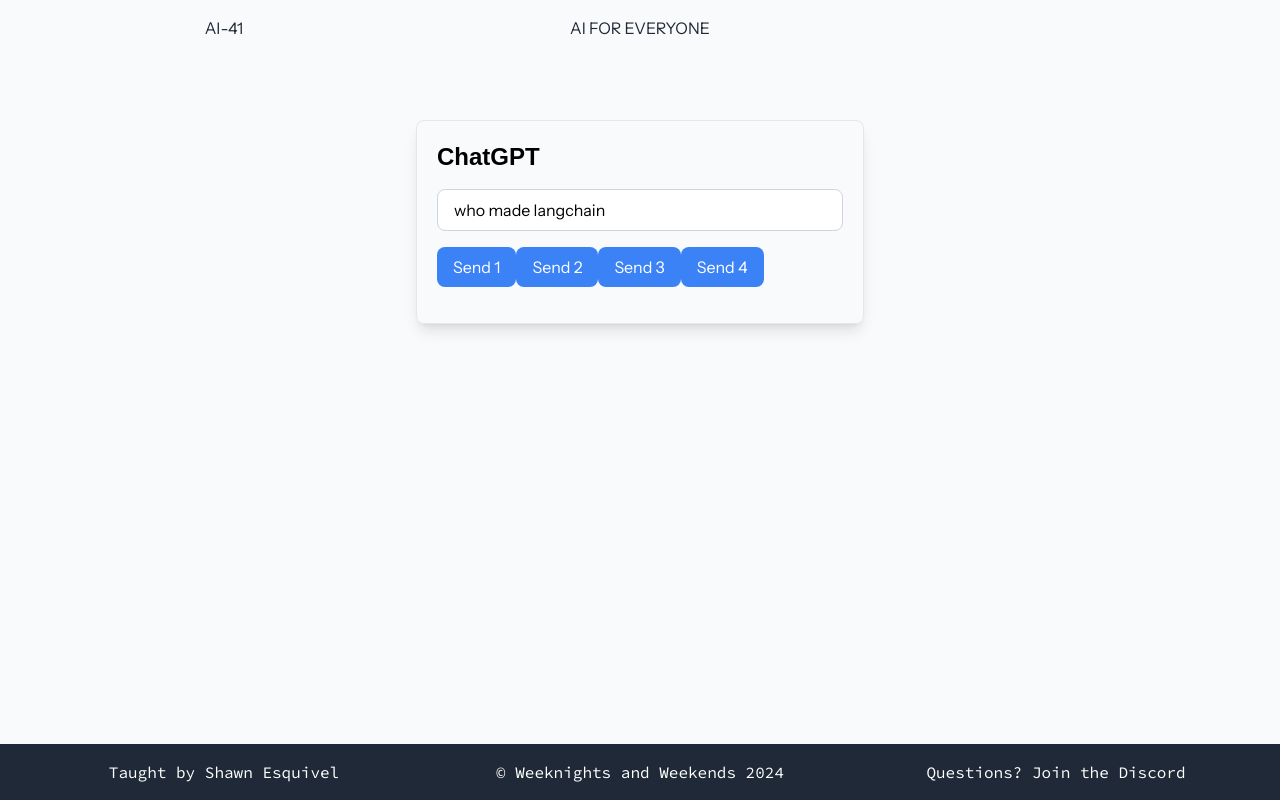
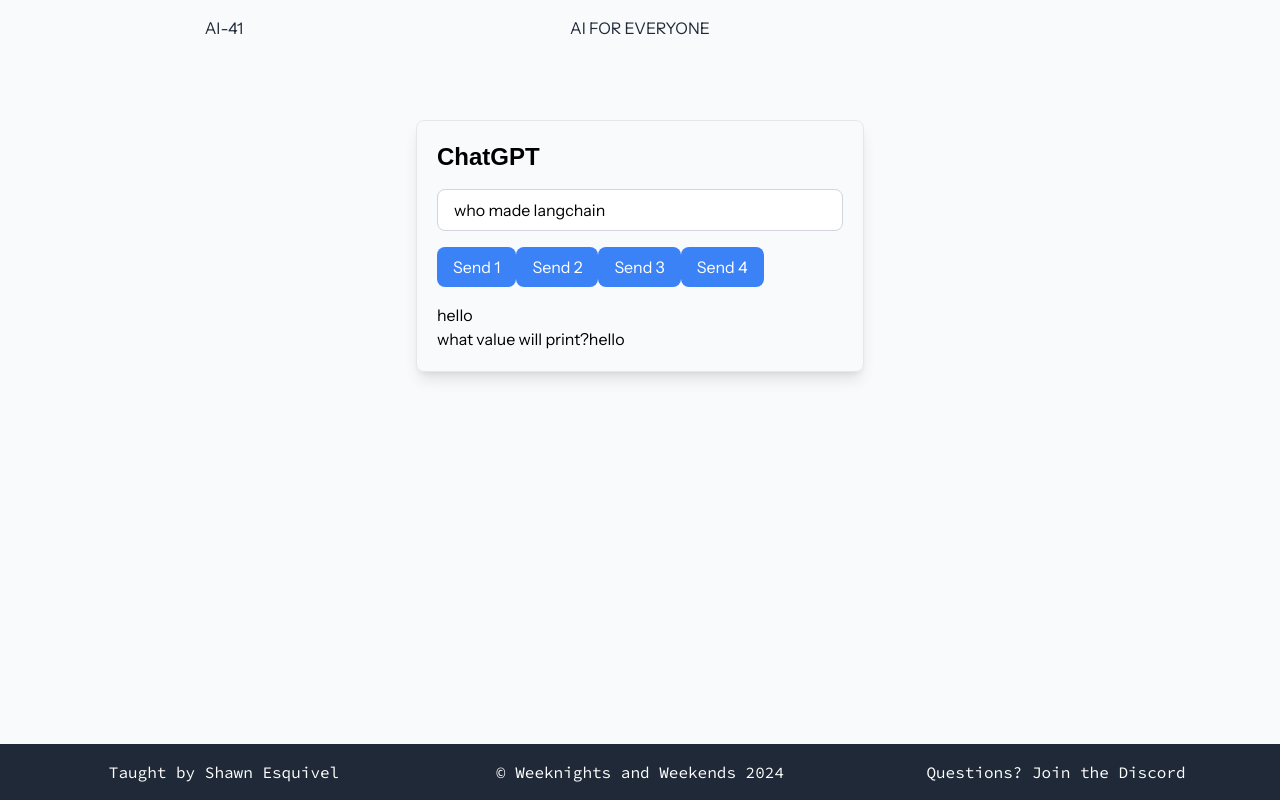
Before and after one commit to shawnesquivel/kitsune-frontend, a Next.js app: page /tutorial in a window 1280 px wide. Built offline with nearby package versions, Linux system fonts and the light colour scheme; no server answers.

Commit message:
add examples

```diff
--- a/src/app/tutorial/page.jsx
+++ b/src/app/tutorial/page.jsx
@@ -97,6 +97,15 @@ const ChatGPT = () => {
           </>
         )
       )}
+      {/* && operator */}
+      {true && <p>hello</p>}
+      {false && <p>hello</p>}
+
+      {/* ternary operator */}
+      <p>
+        what value will print?
+        {true ? "hello" : "world"}
+      </p>
     </div>
   );
 };
```
